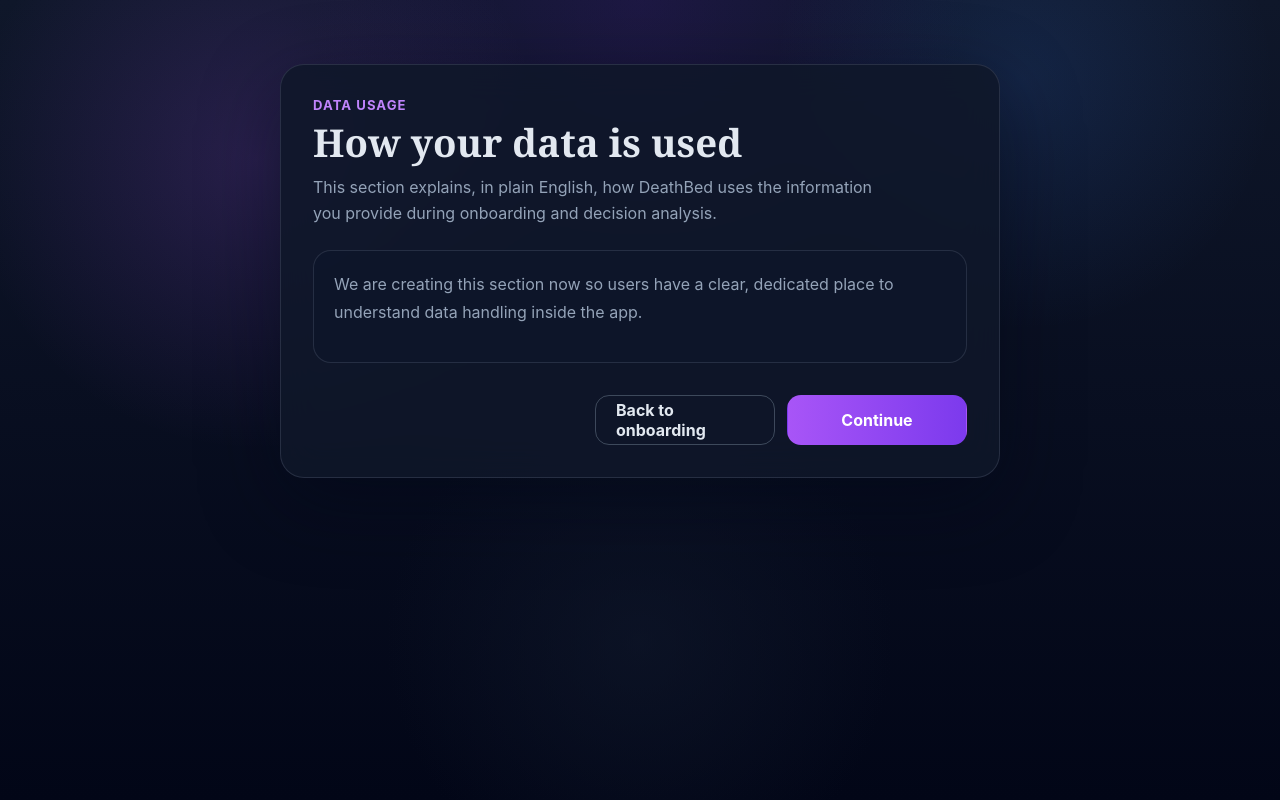
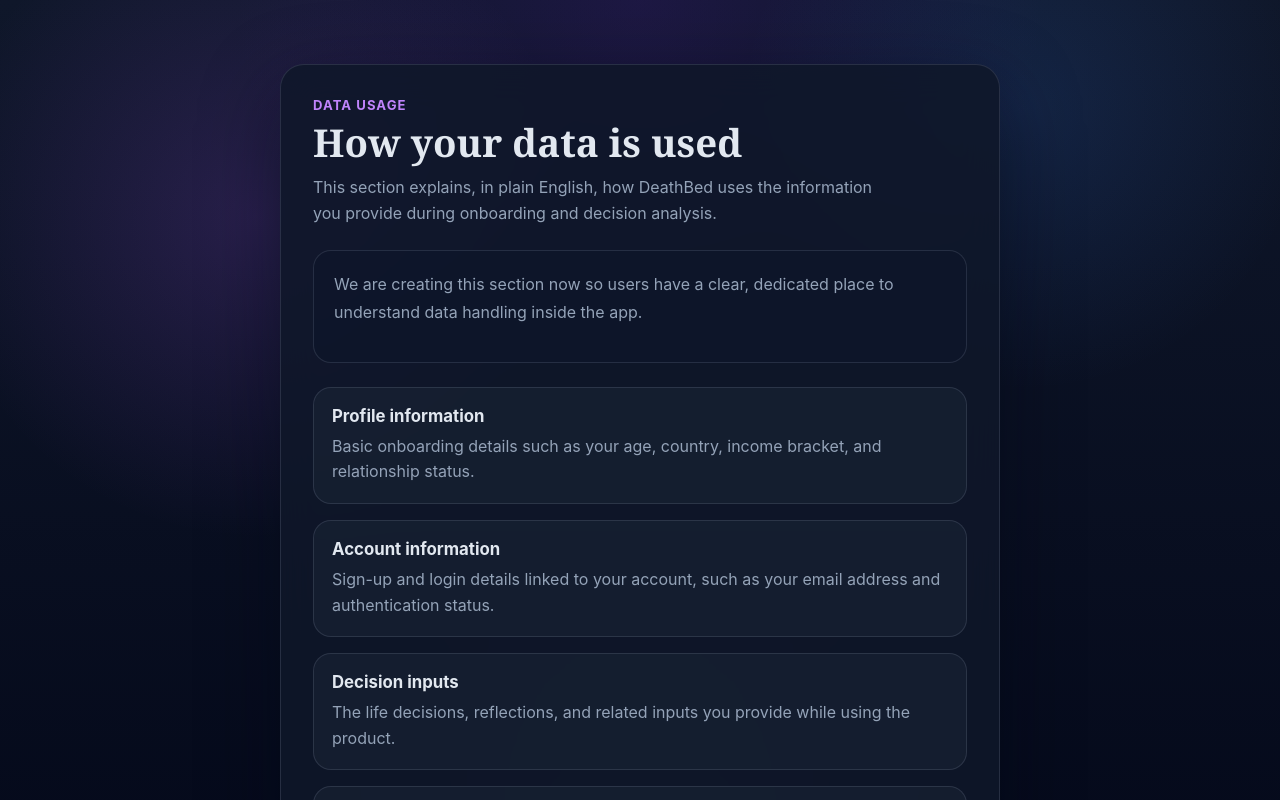
Before and after one commit to SithilSemitha/DeathBed-FrontEnd, a React (Vite) app: page /data-usage in a window 1280 px wide. Shown: the top 800 px of the page. Built offline with nearby package versions, Linux system fonts and the light colour scheme.

Commit message:
feat(SCRUM-59): display user data categories in data usage section
- add category cards for profile, account, decision, and saved activity data
- expand the data usage page with clear user-facing descriptions
- style the category grid and cards for readability and structure

```diff
--- a/src/App.css
+++ b/src/App.css
@@ -441,3 +441,29 @@
 .inline-link:hover {
   text-decoration: underline;
 }
+
+.data-category-grid {
+  display: grid;
+  gap: 16px;
+  margin-top: 24px;
+}
+
+.data-category-card {
+  padding: 18px;
+  border: 1px solid var(--border-soft);
+  border-radius: 18px;
+  background: rgba(30, 41, 59, 0.45);
+}
+
+.data-category-title {
+  margin: 0 0 8px;
+  color: var(--text-primary);
+  font-size: 1.05rem;
+  font-weight: 700;
+}
+
+.data-category-copy {
+  margin: 0;
+  color: var(--text-secondary);
+  line-height: 1.6;
+}
--- a/src/routes/DataUsageRoute.tsx
+++ b/src/routes/DataUsageRoute.tsx
@@ -23,6 +23,40 @@
             </p>
           </div>
 
+          <div className="data-category-grid">
+            <article className="data-category-card">
+              <h2 className="data-category-title">Profile information</h2>
+              <p className="data-category-copy">
+                Basic onboarding details such as your age, country, income
+                bracket, and relationship status.
+              </p>
+            </article>
+
+            <article className="data-category-card">
+              <h2 className="data-category-title">Account information</h2>
+              <p className="data-category-copy">
+                Sign-up and login details linked to your account, such as your
+                email address and authentication status.
+              </p>
+            </article>
+
+            <article className="data-category-card">
+              <h2 className="data-category-title">Decision inputs</h2>
+              <p className="data-category-copy">
+                The life decisions, reflections, and related inputs you provide
+                while using the product.
+              </p>
+            </article>
+
+            <article className="data-category-card">
+              <h2 className="data-category-title">Saved activity</h2>
+              <p className="data-category-copy">
+                Information connected to your personal app journey, such as
+                saved analyses, journals, and future decision history.
+              </p>
+            </article>
+          </div>
+
           <div className="form-actions dual-actions">
             <Link className="button button-secondary button-link" to="/onboarding">
               Back to onboarding
```
